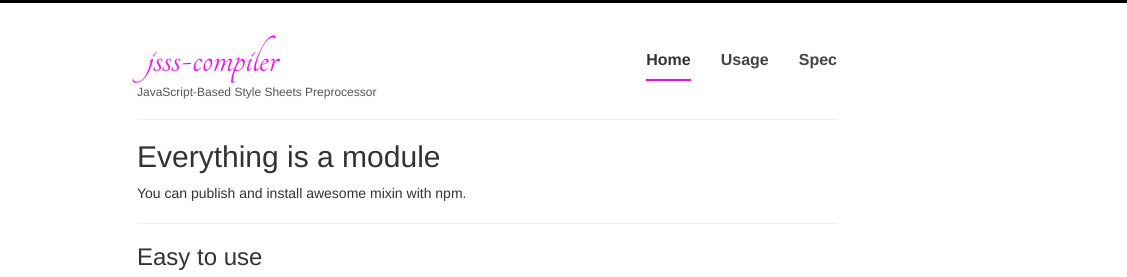
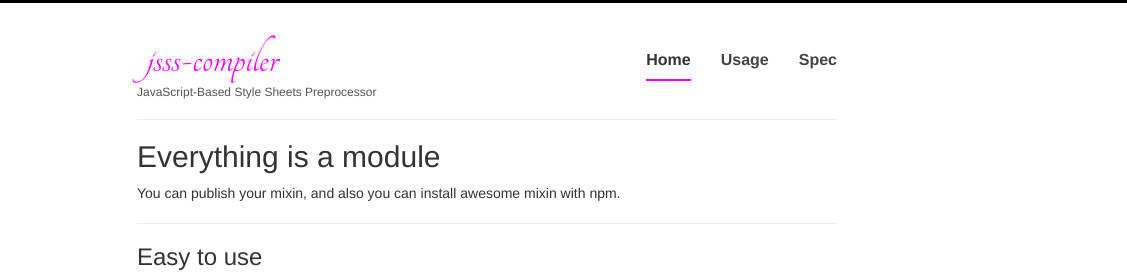
Before and after one commit to watilde/jsss-compiler, a plain HTML site: page index.html in a window 1280 px wide. Shown: the top 277 px of the page, 153-1280 px from the left. Drawn offline with Linux system fonts and the light colour scheme.

Commit message:
Minor tweaks

```diff
--- a/index.html
+++ b/index.html
@@ -34,7 +34,7 @@
             <hr style="margin: 0;">
           <div class="inner cover">
             <h2 class="text-left">Everything is a module</h2>
-            <p class="text-left">You can publish and install awesome mixin with npm.</p>
+            <p class="text-left">You can publish your mixin, and also you can install awesome mixin with npm.</p>
             <hr>
             <h3 class="text-left">Easy to use</h3>
           <pre class="command">$ npm install -g jsss-compiler
```
